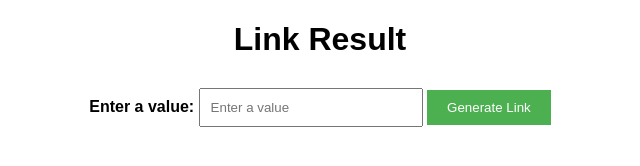
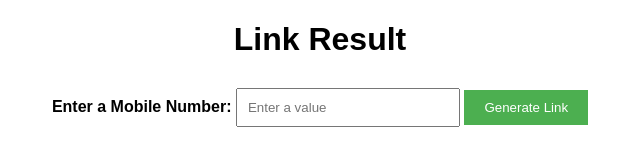
Before and after one commit to Manish1102/Check-result, a plain HTML site: page index.html in a window 1280 px wide. Shown: the whole page, without its empty margins (320-960 px from the left). Drawn offline with Linux system fonts and the light colour scheme.

Commit message:
chage text of input

```diff
--- a/index.html
+++ b/index.html
@@ -7,7 +7,7 @@
 <body>
   <h1>Link Result</h1>
   <form id="linkForm">
-    <label for="inputValue">Enter a value:</label>
+    <label for="inputValue">Enter a Mobile Number:</label>
     <input type="text" id="inputValue" name="inputValue" placeholder="Enter a value" required>
     <button type="submit">Generate Link</button>
   </form>
```
